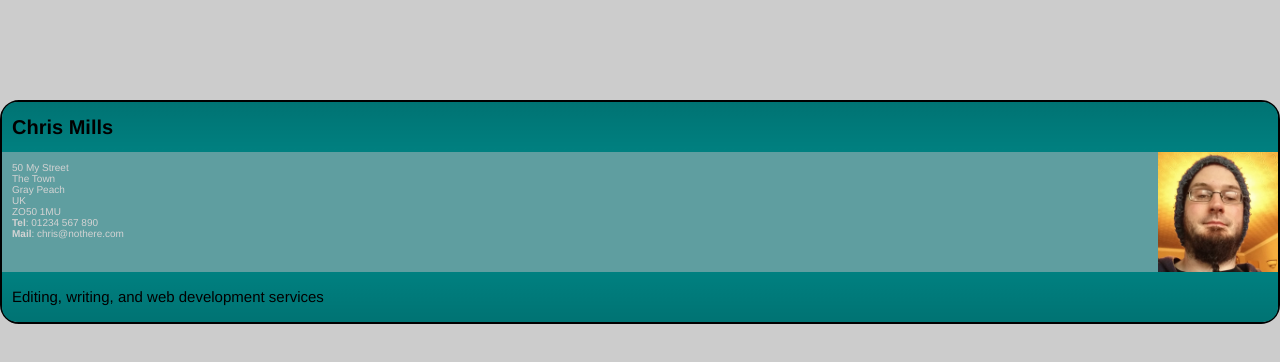
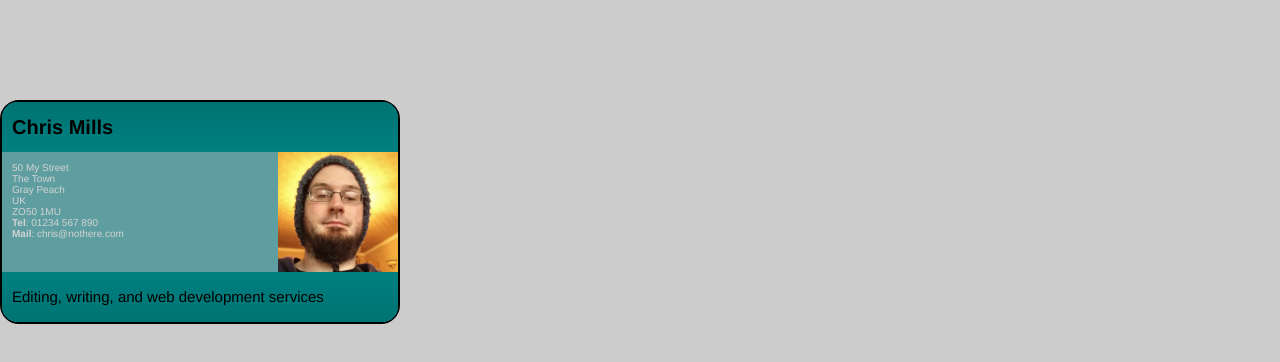
Before and after one commit to valfragier16/HTML-CSS-PrepWork, a plain HTML site: page assessment2/index.html in a window 1280 px wide. Drawn offline with Linux system fonts and the light colour scheme.

Commit message:
Updated 2

```diff
--- a/assessment2/style.css
+++ b/assessment2/style.css
@@ -1,9 +1,11 @@
 /* General styles - put these straight into your stylesheet */
 
 body {
-    margin: 0;
-    margin-top: 100px;
+    margin: 100px 0 0;
     position: center;
+    max-width: 400px;
+
+
 
 }
 
@@ -33,6 +35,8 @@ html {
     /* Add shadows to create the "card" effect */
     box-shadow: 0 4px 8px 0 rgba(0,0,0,0.2);
     transition: 0.3s;
+
+
 
 }
 
```
